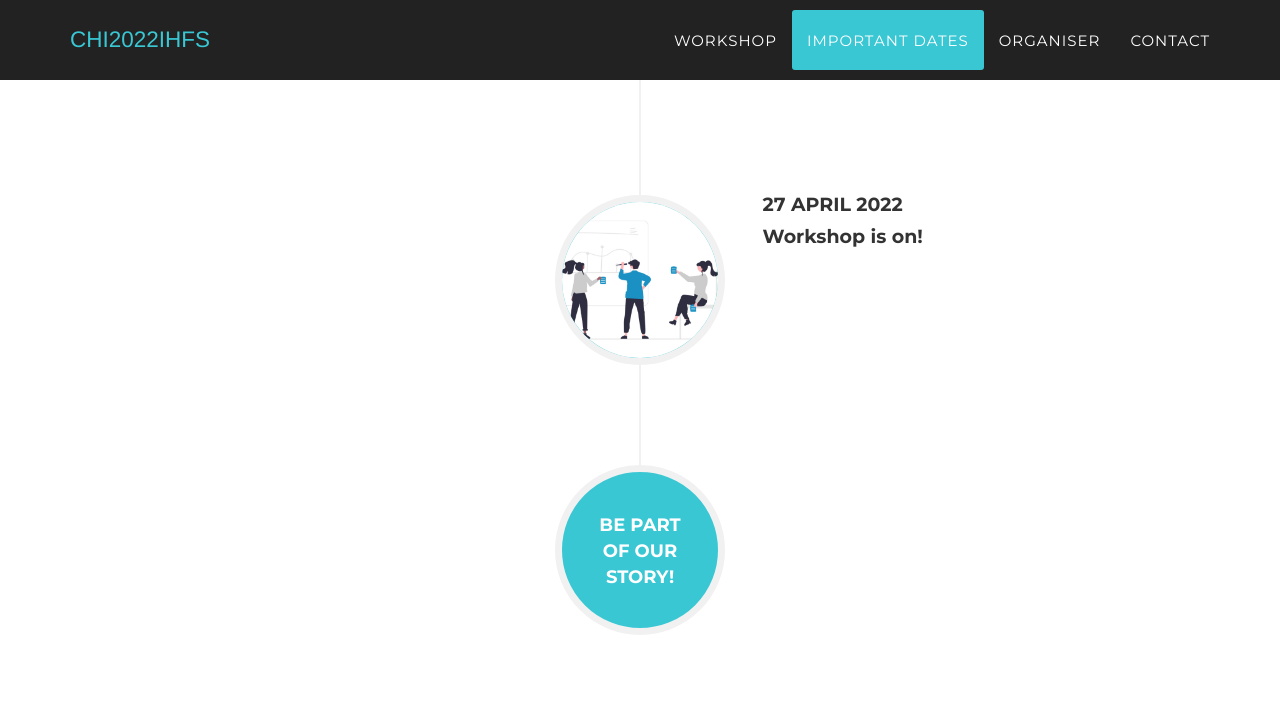
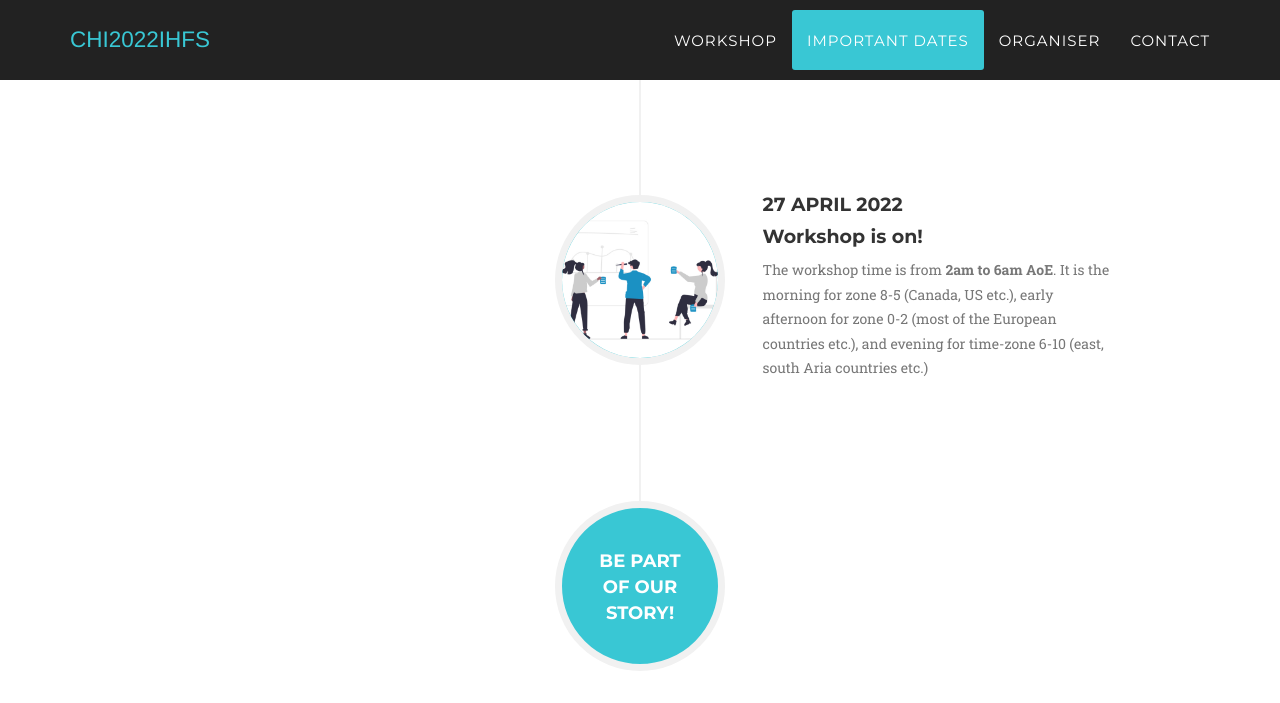
Before and after one commit to turtle2007/CHI22-ihfs, a Jekyll site: the page built from index.html, in a window 1280 px wide and 900 px high, scrolled down 2836 px. Shown: the top 703 px of the window. Built offline with Jekyll 4.4.1, drawn with Linux system fonts in a browser that asks for light colours; some web fonts are replaced.

Commit message:
update timezone

```diff
--- a/_includes/dates.html
+++ b/_includes/dates.html
@@ -62,7 +62,7 @@
                                     <h4 class="subheading">Workshop is on!</h4>
                                 </div>
                                 <div class="timeline-body">
-                                    <p class="text-muted"></p>
+                                    <p class="text-muted">The workshop time is from <strong>2am to 6am AoE</strong>. It is the morning for zone 8-5 (Canada, US etc.), early afternoon for zone 0-2 (most of the European countries etc.), and evening for time-zone 6-10 (east, south Aria countries etc.)</p>
                                 </div>
                             </div>
                         </li>
```
